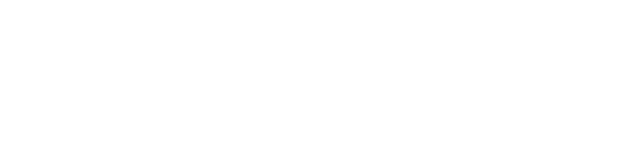
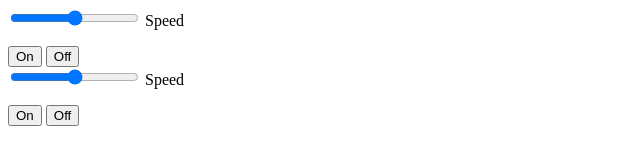
Before and after one commit to BragdonD/encoder-wheels, a plain HTML site: page data/index.html in a window 1280 px wide. Shown: the whole page, without its empty margins (0-640 px from the left). Drawn offline with Linux system fonts and the light colour scheme.

Commit message:
develop html file

```diff
--- a/data/index.html
+++ b/data/index.html
@@ -10,12 +10,40 @@
 </head>
 <body>
     <div>
-        <div>
-            <div id="left">
+        <div class="grid">
+            <div id="left" class="container">
+                <div class="input-wrapper">
+                    <input type="range" name="left-motor-speed" min="0" max="255">
+                    <label for="left-motor-speed">Speed</label>
+                </div>
+                <div class="value-wrapper">
+                    <p id="left-number" class="number">
 
+                    </p>
+                </div>
+                <div class="on-off-wrapper">
+                    <div class="button-wrapper">
+                        <button id="left-on" class="on">On</button>
+                        <button id="left-off" class="off">Off</button>
+                    </div>
+                </div>
             </div>
-            <div id="right">
+            <div id="right" class="container">
+                <div class="input-wrapper">
+                    <input type="range" name="right-motor-speed" min="0" max="255">
+                    <label for="left-motor-speed">Speed</label>
+                </div>
+                <div class="value-wrapper">
+                    <p id="right-number" class="number">
 
+                    </p>
+                </div>
+                <div class="on-off-wrapper">
+                    <div class="button-wrapper">
+                        <button id="right-on" class="on">On</button>
+                        <button id="right-off" class="off">Off</button>
+                    </div>
+                </div>
             </div>
         </div>
     </div>
```
